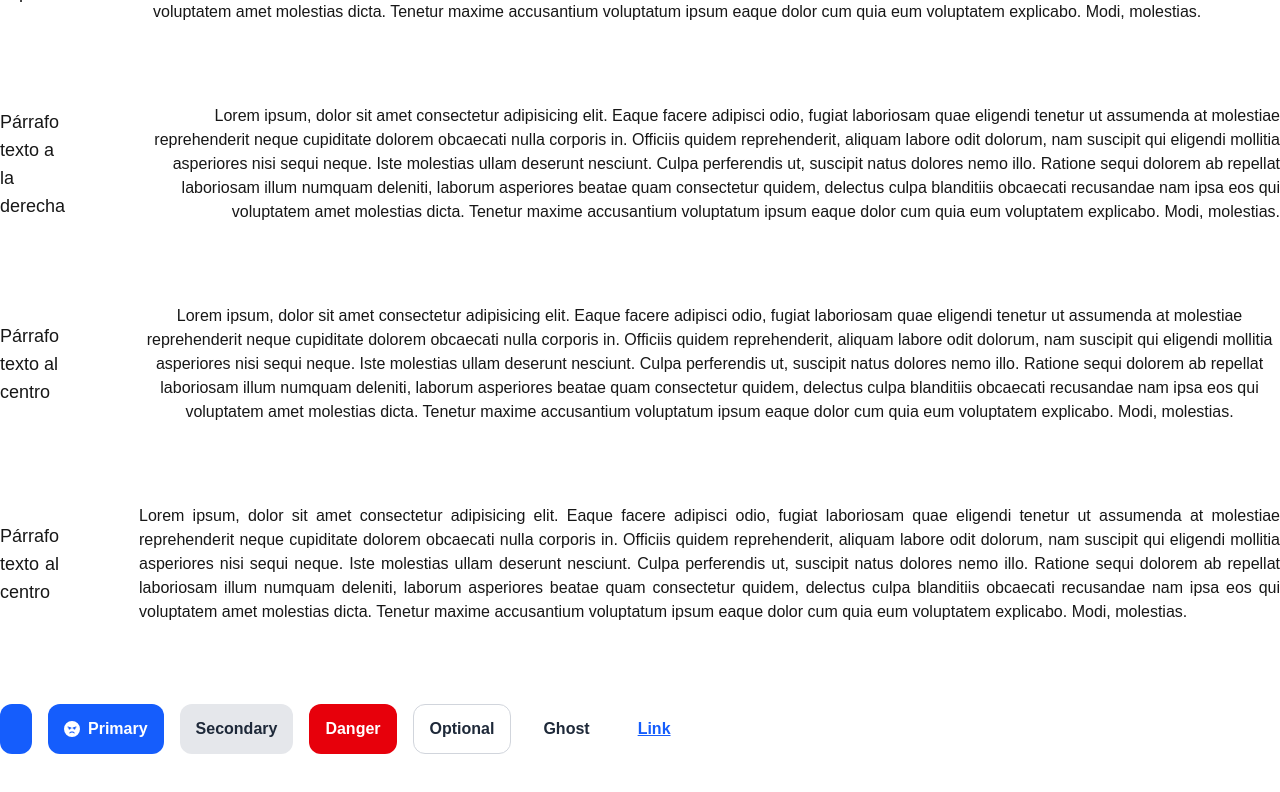
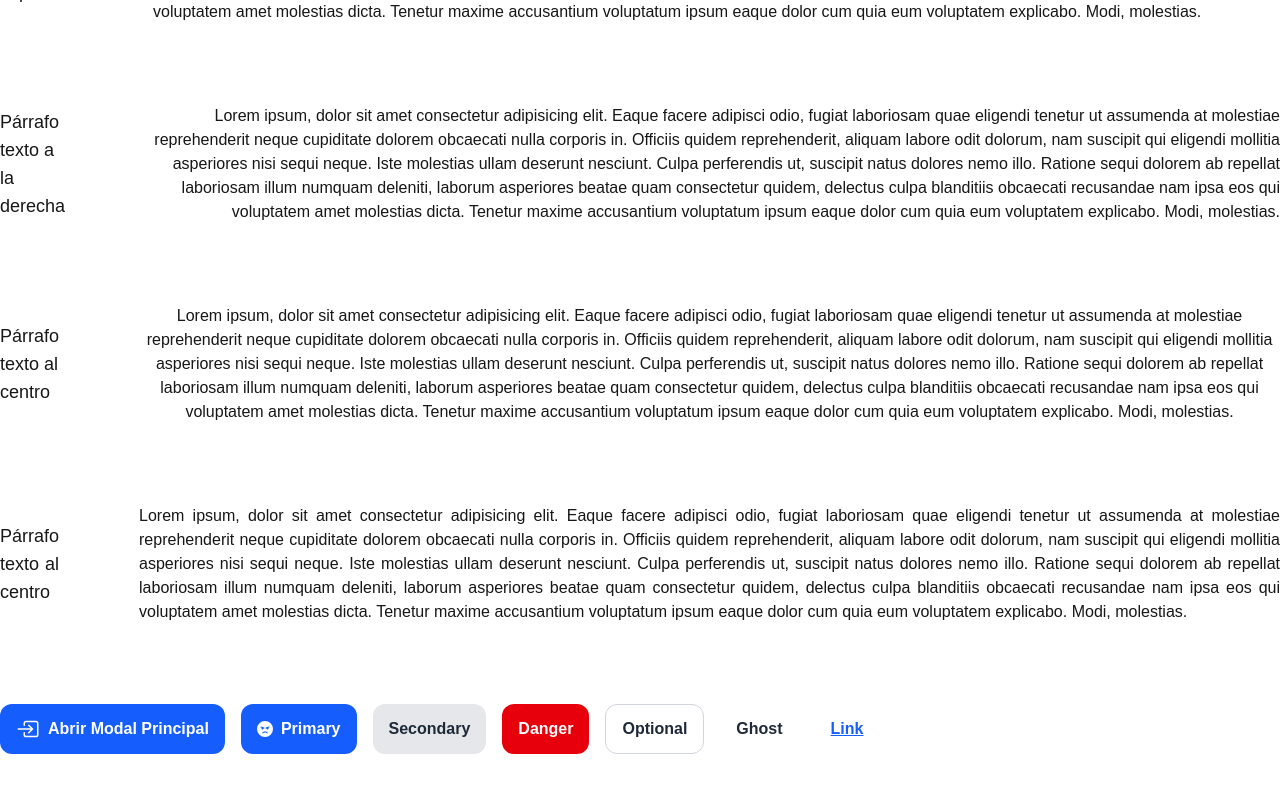
Before and after one commit to dspwebstudiomx/dashboard_next, a Next.js app: page / in a window 1280 px wide. Shown: the part 1140-1932 px from the top of the page. Built offline with nearby package versions, Linux system fonts and the light colour scheme.

Commit message:
UI: Actualizar HandleModalComponent: agregar nuevas props para texto, tipo e icono en el botón

```diff
--- a/src/components/Modal/HandleModalComponent.jsx
+++ b/src/components/Modal/HandleModalComponent.jsx
@@ -5,12 +5,12 @@ import Modal from "@/components/Modal/Modal"; // Componente de modal
 import useModal from "@/hooks/useModal"; // Hook personalizado para manejar el estado del modal
 
 // Componente HandleModalButton
-const HandleModalComponent = ({ children, title, modalTitle }) => {
+const HandleModalComponent = ({ children, modalTitle, text, type, icon }) => {
 	const { isOpen, open, close, closeButtonRef } = useModal();
 
 	return (
 		<>
-			<Button onClick={open}>{title}</Button>
+			<Button text={text} type={type} onClick={open} icon={icon} />
 			{isOpen && (
 				<Modal
 					onClose={close}
```
